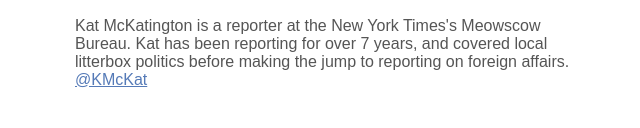
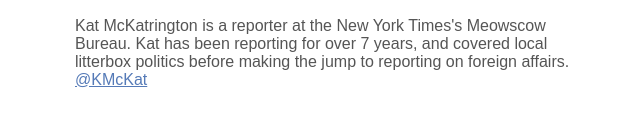
Before and after one commit to tconrardy/HMCME2022, a plain HTML site: page index.html in a window 1280 px wide. Shown: the part 3455-3583 px from the top of the page, 309-949 px from the left. Drawn offline with Linux system fonts and the light colour scheme.

Commit message:
Update index.html

```diff
--- a/index.html
+++ b/index.html
@@ -156,7 +156,7 @@
       </div>
 
       <!-- REPORTER DESCRIPTION -->
-      <p style="font-family:arial; color:#555">Kat McKatington is a reporter at the New York Times's Meowscow Bureau. Kat has been reporting for over 7 years, and covered local litterbox politics before making the jump to reporting on foreign affairs. <a style="color: #557AB7; text-decoration: underline;">@KMcKat</a></p>
+      <p style="font-family:arial; color:#555">Kat McKatrington is a reporter at the New York Times's Meowscow Bureau. Kat has been reporting for over 7 years, and covered local litterbox politics before making the jump to reporting on foreign affairs. <a style="color: #557AB7; text-decoration: underline;">@KMcKat</a></p>
     </div>
     <a href="https://help.nytimes.com/hc/en-us/articles/115014792127-Copyright-notice" style="font-family:arial; color: gray; font-size: 10px; padding: 10px;">© 2022 The HMC York Times Company</a>
 
```
